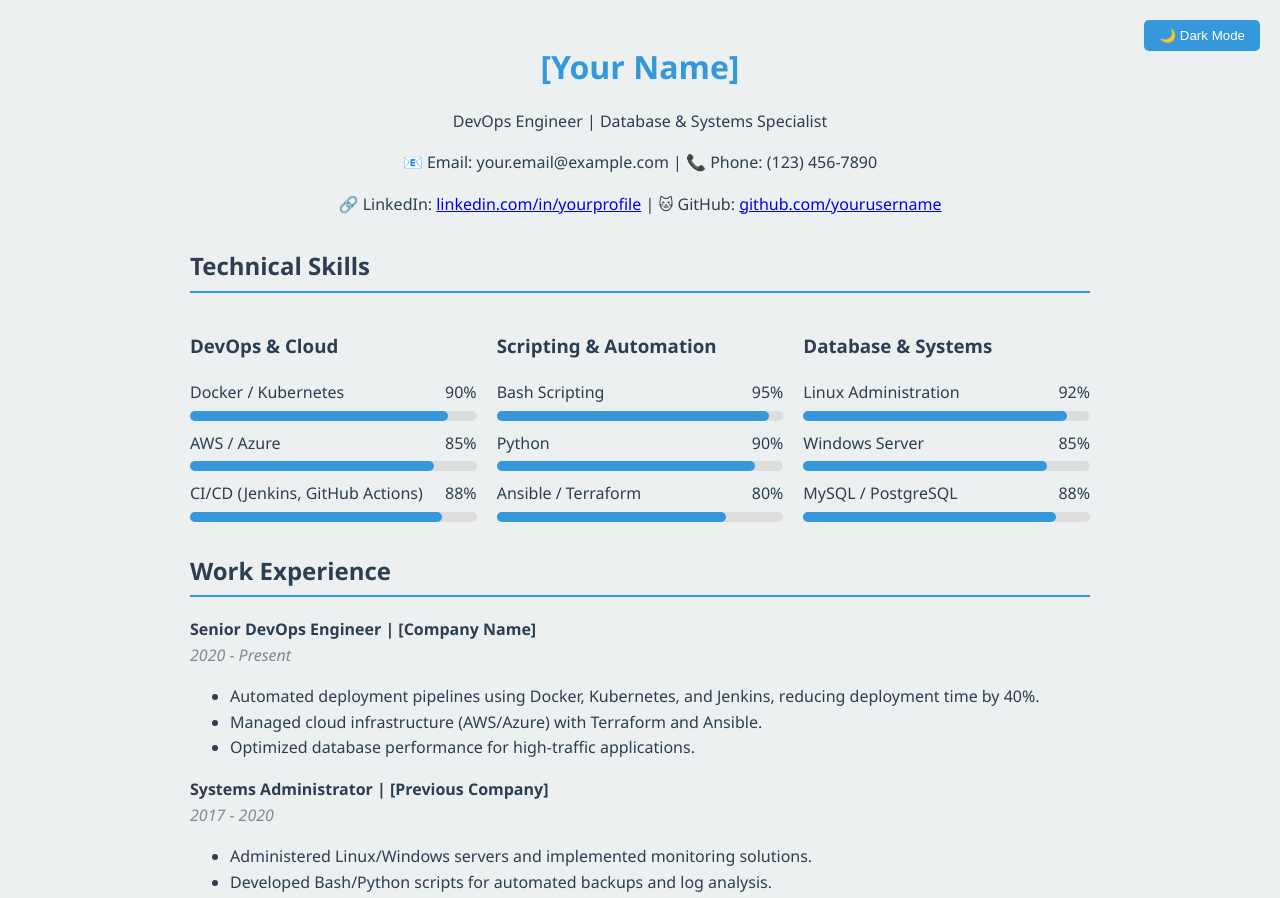
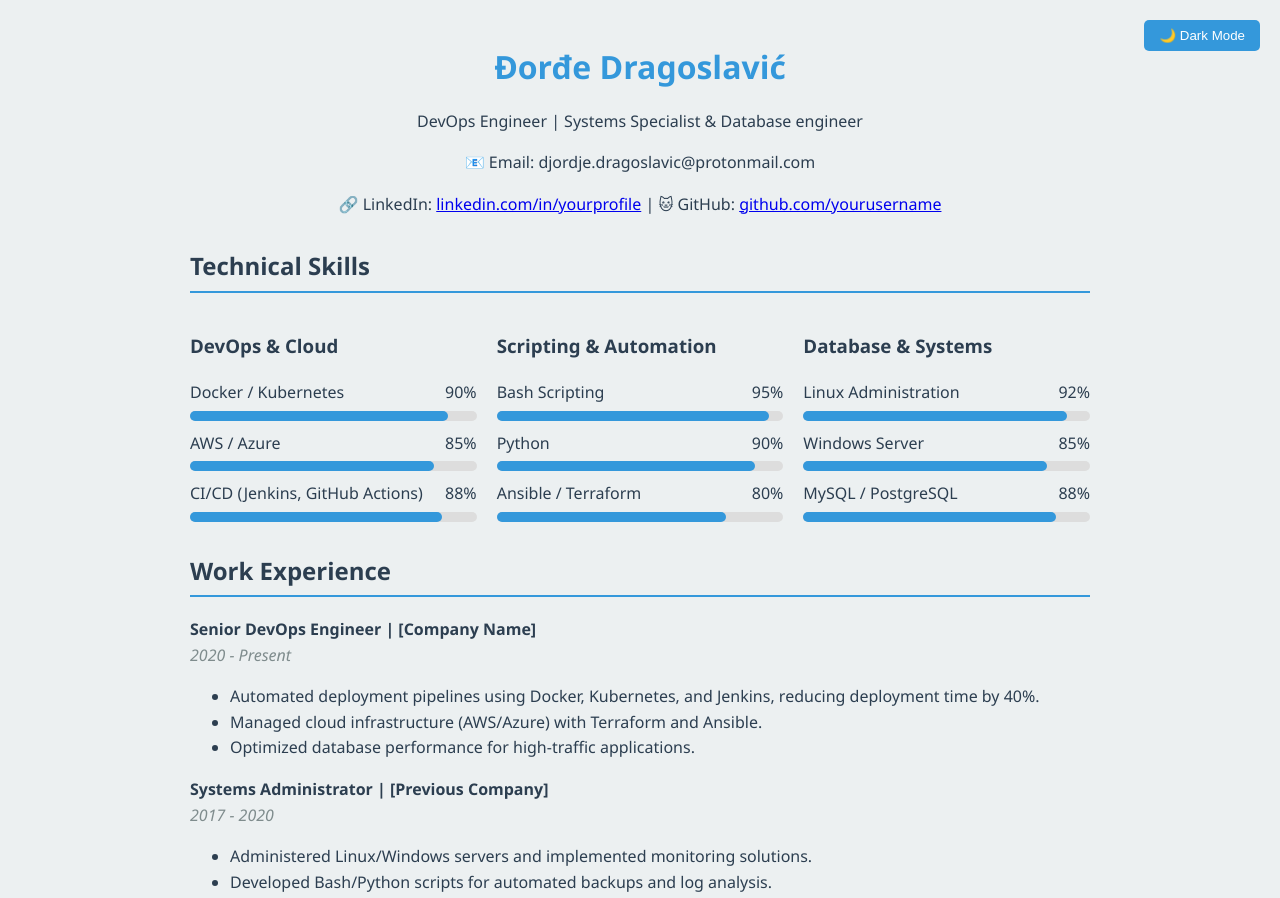
Before and after one commit to MojGithubNalog/MojGithubNalog.github.io, a plain HTML site: page index.html in a window 1280 px wide. Shown: the top 898 px of the page. Drawn offline with Linux system fonts and the light colour scheme.

Commit message:
Update index.html

```diff
--- a/index.html
+++ b/index.html
@@ -3,7 +3,7 @@
 <head>
     <meta charset="UTF-8">
     <meta name="viewport" content="width=device-width, initial-scale=1.0">
-    <title>DevOps Engineer CV | Đorđe Dragoslavić</title>
+    <title>DevOps Engineer CV | Database & Systems Specialist</title>
     <style>
         :root {
             --primary: #3498db;
@@ -125,11 +125,11 @@
     <button class="toggle-mode" onclick="toggleDarkMode()">🌙 Dark Mode</button>
     <div class="container">
         <header>
-            <h1>[Your Name]</h1>
-            <p class="title">DevOps Engineer | Database & Systems Specialist</p>
+            <h1>Đorđe Dragoslavić</h1>
+            <p class="title">DevOps Engineer | Systems Specialist & Database engineer</p>
             <div class="contact-info">
-                <p>📧 Email: your.email@example.com | 📞 Phone: (123) 456-7890</p>
-                <p>🔗 LinkedIn: <a href="https://linkedin.com/in/yourprofile">linkedin.com/in/yourprofile</a> | 🐱 GitHub: <a href="https://github.com/yourusername">github.com/yourusername</a></p>
+                <p>📧 Email: djordje.dragoslavic@protonmail.com </p>
+                <p>🔗 LinkedIn: <a href="https://www.linkedin.com/in/djordje-dragoslavic-14786258/">linkedin.com/in/yourprofile</a> | 🐱 GitHub: <a href="https://github.com/yourusername">github.com/yourusername</a></p>
             </div>
         </header>
 
```
